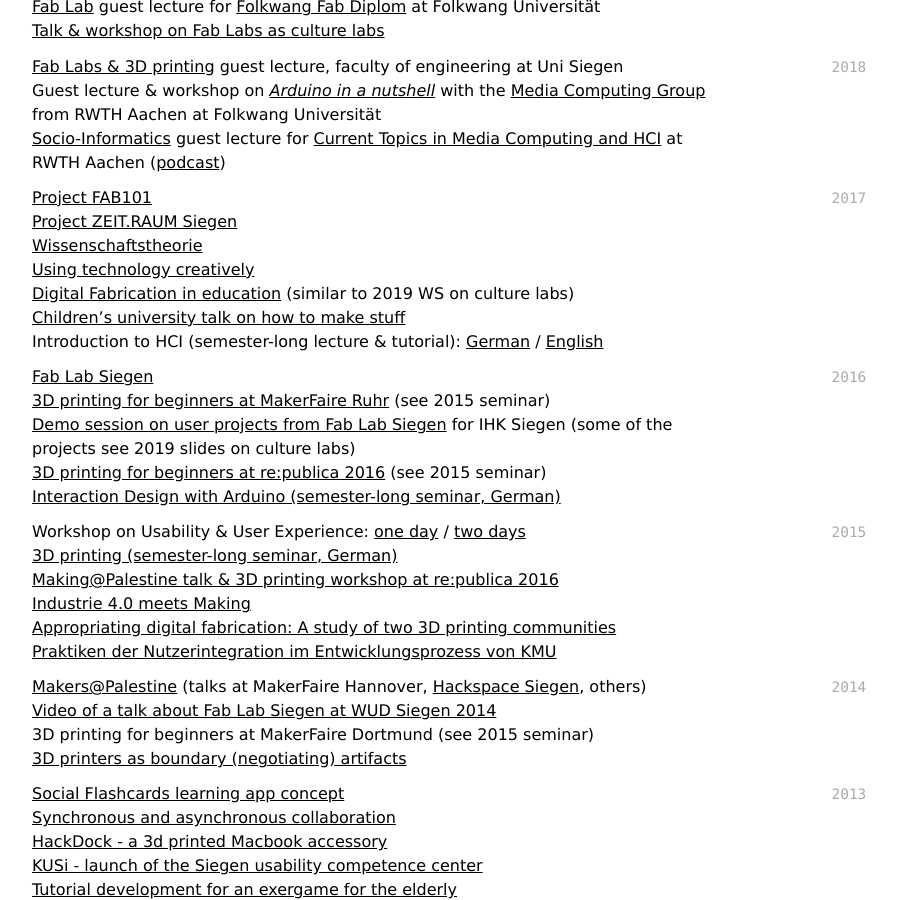
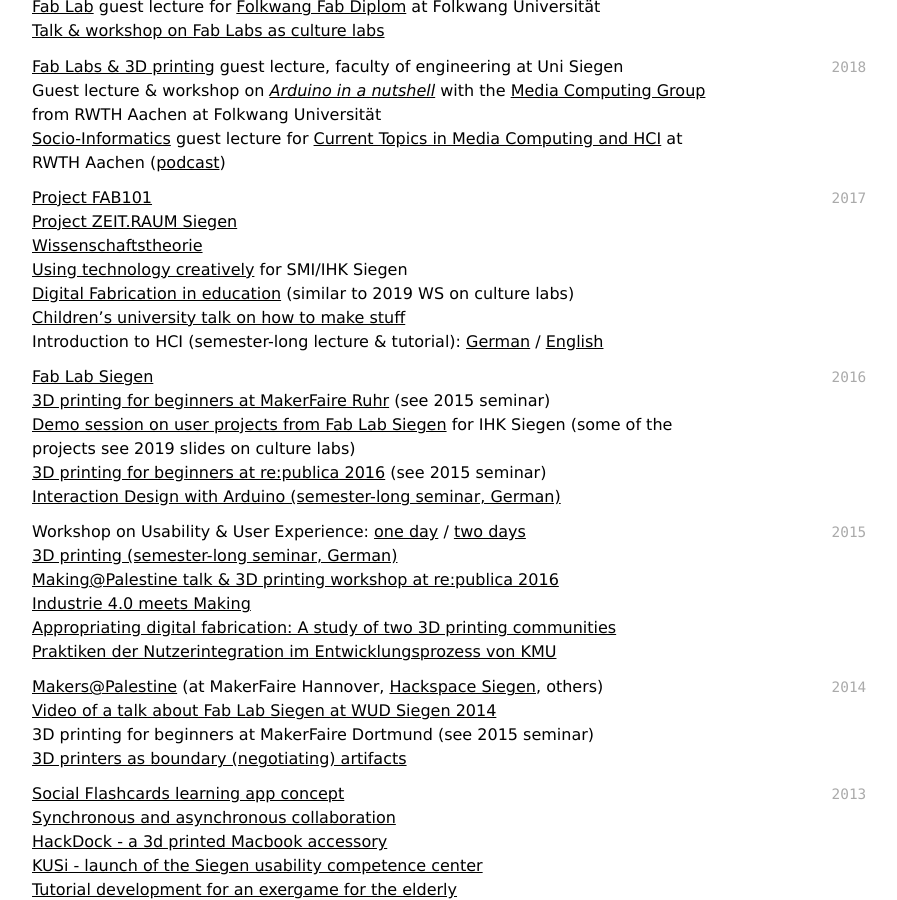
Before and after one commit to oliverstickel/oliverstickel.github.io, a Jekyll site: the page built from index.md, in a window 1280 px wide and 900 px high, scrolled down 8704 px. Shown: the whole window, without its empty margins (300-1197 px from the left). Built offline with Jekyll 4.4.1, drawn with Linux system fonts in a browser that asks for light colours; nearby versions of some CDN libraries; a style sheet for code colours, icons or effects is not loaded.

Commit message:
Update index.md

```diff
--- a/index.md
+++ b/index.md
@@ -311,7 +311,7 @@ Guest lecture & workshop on [*Arduino in a nutshell*](https://hci.rwth-aachen.de
 [Project FAB101](files/slides/2017-fab101.pdf)
 [Project ZEIT.RAUM Siegen](files/slides/2017-zeitraum.pdf)
 [Wissenschaftstheorie](files/slides/2017-wissenschaftstheorie.pdf)
-[Using technology creatively](https://www.uni-siegen.de/smi/aktuelles/2016_fablab_ukus.compressed.pdf)
+[Using technology creatively](https://www.uni-siegen.de/smi/aktuelles/2016_fablab_ukus.compressed.pdf) for SMI/IHK Siegen
 [Digital Fabrication in education](https://mittelstandstagung.de/fileadmin/user_upload/Programmheft.pdf) (similar to 2019 WS on culture labs)
 [Children's university talk on how to make stuff](files/slides/2017-kinderuni-fablab.pdf)
 Introduction to HCI (semester-long lecture & tutorial): [German](files/slides/2017-introduction-to-hci_de.pdf) / [English](files/slides/2017-introduction-to-hci_en.pdf)
@@ -332,7 +332,7 @@ Workshop on Usability & User Experience: [one day](files/slides/2015-uux-worksho
 [Praktiken der Nutzerintegration im Entwicklungsprozess von KMU](files/slides/2015_muc-praktiken.pdf)
 
 `2014`
-[Makers@Palestine](files/slides/2014-makers-at-palestine.pdf) (talks at MakerFaire Hannover, [Hackspace Siegen](https://hasi.it/), others)
+[Makers@Palestine](files/slides/2014-makers-at-palestine.pdf) (at MakerFaire Hannover, [Hackspace Siegen](https://hasi.it/), others)
 [Video of a talk about Fab Lab Siegen at WUD Siegen 2014](https://www.youtube.com/watch?v=DJb3l-8QlJQ)
 3D printing for beginners at MakerFaire Dortmund (see 2015 seminar)
 [3D printers as boundary (negotiating) artifacts](files/slides/2014-3dprinters-boundary-objects.pdf)
```
